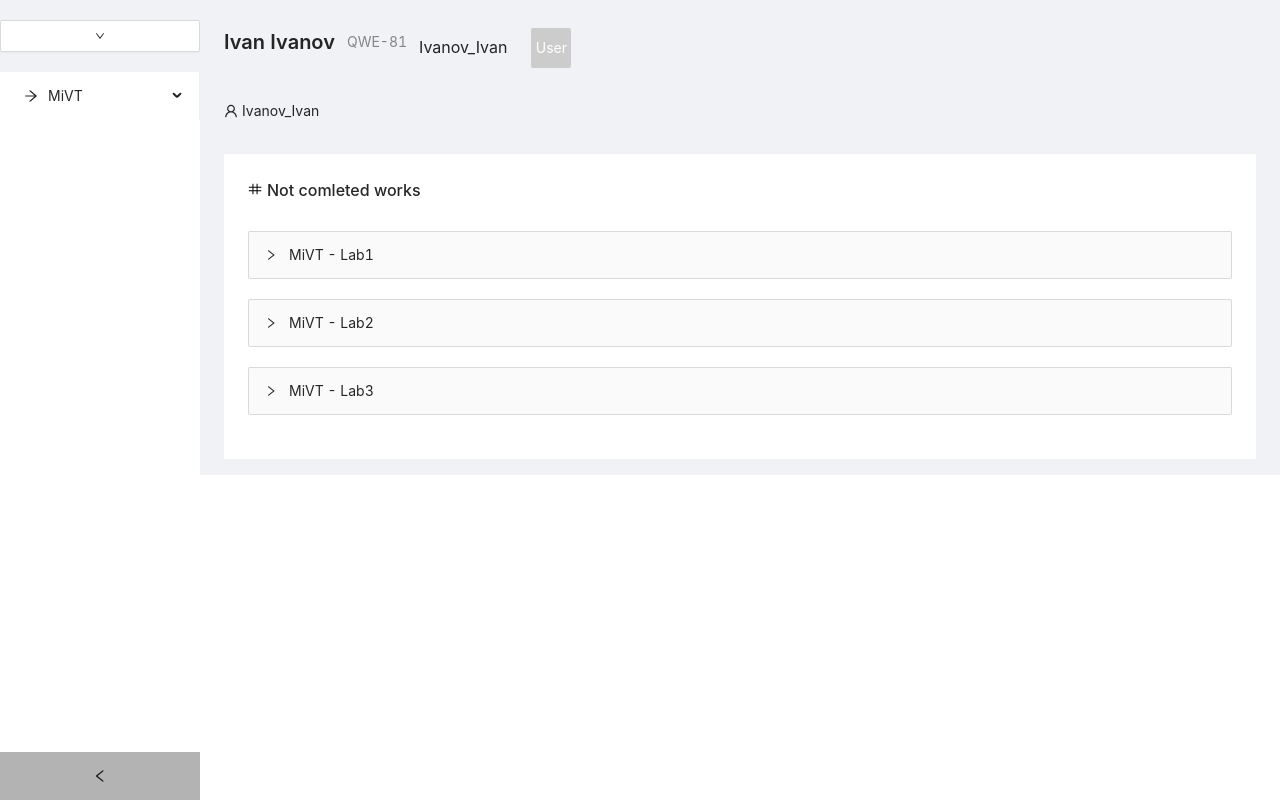
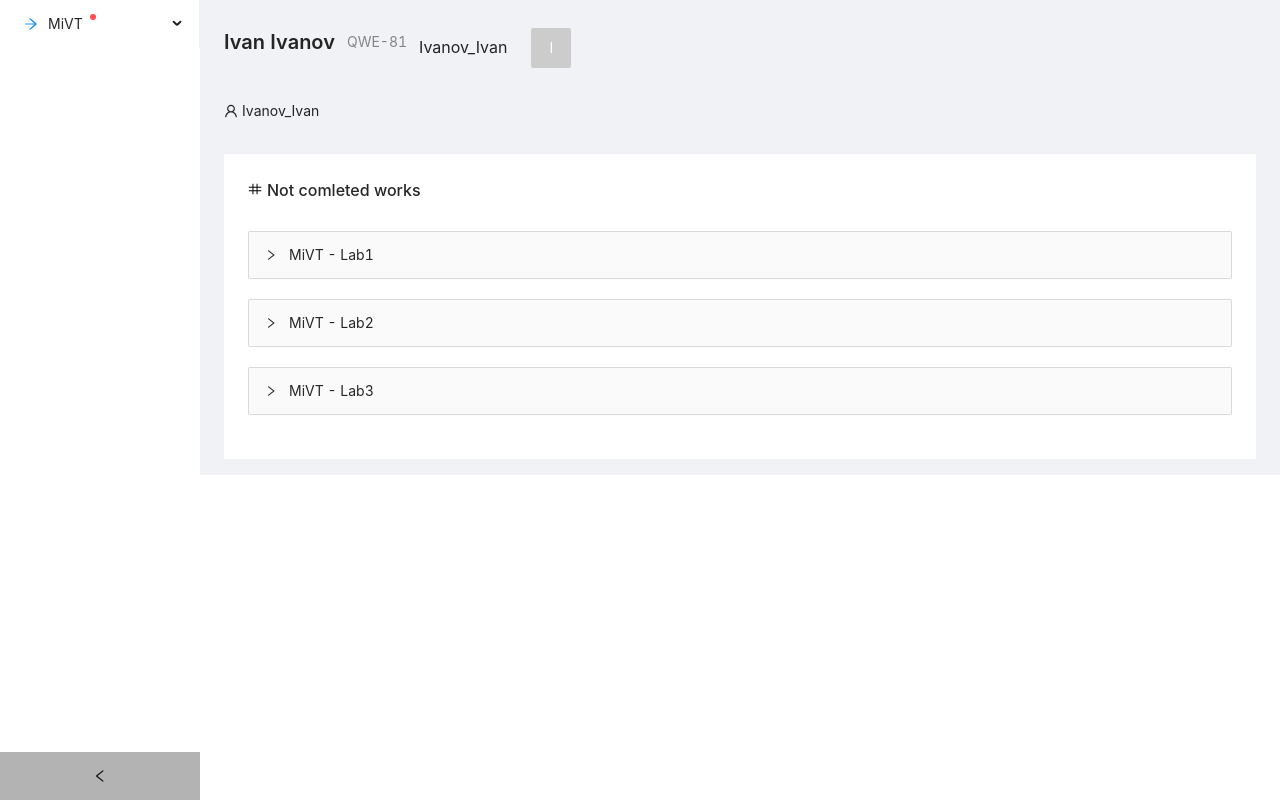
Before and after one commit to dahah-babah/thesis, a React app in the folder thesis/: page /user/vcklnjb1/home in a window 1280 px wide. Built offline with nearby package versions, Linux system fonts and the light colour scheme; data requests are answered from the project's data file.

Commit message:
Added badges on left-side menu, fix main page styles

```diff
--- a/thesis/db.json
+++ b/thesis/db.json
@@ -19,7 +19,14 @@
             "group": "QWE-81",
             "courses": [
                 {
-                    "id": "1"
+                    "id": "1",
+                    "works": [
+                        {
+                            "id": "1",
+                            "completed": true,
+                            "mark": "75"
+                        }
+                    ]
                 }
             ]
         },
--- a/thesis/src/components/pages/CommonPages/UserPage/UserPage.tsx
+++ b/thesis/src/components/pages/CommonPages/UserPage/UserPage.tsx
@@ -53,8 +53,6 @@ export class UserPage extends React.Component<any> {
     };
 
     private renderUserContent = (): React.ReactNode => {
-        {/* if S: render ALL not comleted works <StudentMainPage />
-        else T: render ALL not comleted reports <TeacherMainPage /> */}
         if (this.props.userStore.user) {
             if (this.props.userStore.user.role === 'teacher') {
                 return <TeacherMainPage />;
--- a/thesis/src/components/uui/Badge/Badge.tsx
+++ b/thesis/src/components/uui/Badge/Badge.tsx
@@ -3,20 +3,23 @@ import { Badge as AntdBadge } from 'antd';
 
 interface Props {
     content: React.ReactNode;
-    count: number;
+    count?: number;
     status?: 'success' | 'processing' | 'default' | 'error' | 'warning';
     dot?: boolean;
     title?: string;
+    offset?: [number, number];
 }
 
 export class Badge extends React.Component<Props> {
 
     render(): React.ReactChild {
-        const { content, count, status } = this.props;
+        const { content, count, status, dot, offset } = this.props;
         return (
             <AntdBadge
                 count={count}
                 status={status}
+                dot={dot}
+                offset={offset}
             >
                 {content}
             </AntdBadge>
--- a/thesis/src/components/uui/Breadcrumb/Breadcrumb.tsx
+++ b/thesis/src/components/uui/Breadcrumb/Breadcrumb.tsx
@@ -1,6 +1,6 @@
 import React from 'react';
 import { Breadcrumb as BreadcrumbAntd } from 'antd';
-import { UserOutlined } from '@ant-design/icons';
+import { UserOutlined, DoubleRightOutlined } from '@ant-design/icons';
 import './Breadcrumb.module.less';
 import { User, Student, Teacher } from '../../../types/types';
 import { inject, observer } from 'mobx-react';
@@ -9,7 +9,10 @@ interface Route {
     user: User | Student | Teacher;
     path?: string;
     breadcrumbName?: string;
-    children?: Array<{ path: string, breadcrumpName: string }>;
+    children?: Array<{
+        path: string,
+        breadcrumpName: string
+    }>;
 }
 
 const { Item } = BreadcrumbAntd;
@@ -17,23 +20,29 @@ const { Item } = BreadcrumbAntd;
 @inject('userStore')
 @observer
 export class Breadcrumb extends React.Component<Route | any> {
+    //use dropdowns in courses->[coursenames]->works->[worknames]
+    // home for student = not completed course
 
     private renderItems = (): React.ReactNode => {
-        return (
-            <>
-                <Item href=''>
+        if (this.props.userStore.user) {
+            return (
+                <Item href={`/user/${this.props.userStore.user.id}/home`}>
                     <UserOutlined />
                     <span>
-                        {this.props.userStore.user ? this.props.userStore.user.username : null}
+                        {this.props.userStore.user.username}
                     </span>
                 </Item>
-            </>
-        );
+            );
+        } else {
+            return null;
+        }
     };
 
     render(): React.ReactChild {
         return (
-            <BreadcrumbAntd>
+            <BreadcrumbAntd
+                separator={<DoubleRightOutlined />}
+            >
                 {this.renderItems()}
             </BreadcrumbAntd>
         );
--- /dev/null
+++ b/thesis/src/components/uui/Breadcrumb/BreadcrumbMap.ts
@@ -0,0 +1,3 @@
+export const breadcrumbNmaeMap = {
+    'user/:userId/courses': 'courses',
+};
--- a/thesis/src/components/uui/Header/Header.tsx
+++ b/thesis/src/components/uui/Header/Header.tsx
@@ -8,6 +8,10 @@ interface Props {
 }
 
 export class Header extends React.Component<Props> {
+
+    private firstLetter = (username: string): string => {
+        return username[0];
+    };
 
     private formTitle = (): string => {
         if (this.props.user) {
@@ -41,7 +45,7 @@ export class Header extends React.Component<Props> {
             this.props.user
             ?   <span className={styles.userWrapper}>
                     <p className={styles.username}>{this.props.user.username}</p>
-                    <UserIcon username={'User'} />
+                    <UserIcon username={this.firstLetter(this.props.user.username)} />
                 </span>
             : null
         );
--- a/thesis/src/components/uui/Menu/Menu.tsx
+++ b/thesis/src/components/uui/Menu/Menu.tsx
@@ -1,7 +1,11 @@
 import React from 'react';
 import { Menu as AntdMenu } from 'antd';
 import { ArrowRightOutlined } from '@ant-design/icons';
-import { Course, Work } from '../../../types/types';
+import { Course, Work, User, Student, Teacher } from '../../../types/types';
+import { Link } from 'react-router-dom';
+import { inject, observer } from 'mobx-react';
+import { observable } from 'mobx';
+import { Badge } from '../Badge/Badge';
 
 interface Props {
     menuItems: Course[];
@@ -9,28 +13,45 @@ interface Props {
 
 const { SubMenu, Item } = AntdMenu;
 
-export class Menu extends React.Component<Props> {
+@inject('userStore')
+@observer
+export class Menu extends React.Component<Props | any> {
 
-    private renderParts = (parts: any): React.ReactNode => {
+    @observable user!: User | Teacher | Student;
+
+    componentDidMount() {
+        this.user = this.props.userStore.getUser();
+    };
+
+    private renderCourseName = (name: string): React.ReactNode => {
         return (
-            parts.map((part: any) =>
-                <Item key={part.id}>{part.title}</Item>
-            )
+            <span>
+                <ArrowRightOutlined />
+                <Badge
+                    content={<span>{name}</span>}
+                    dot
+                    offset={[10, 0]}
+                />
+            </span>
         );
     };
 
-    private renderItemGroups = (course: Course): React.ReactNode => {
-        if (course.works) {
+    private renderItems = (course: Course): React.ReactNode => {
+        if (course.works && this.props.userStore.user) {
             return (
                 course.works.map((work: Work) =>
-                    work.parts.length
-                    ?   <SubMenu
-                            key={work.id}
-                            title={work.title}
+                    <Item key={work.id}>
+                        <Link
+                            to={`/user/${this.props.userStore.user.id}/courses/${course.id}/works/${work.id}`}
                         >
-                            {this.renderParts(work.parts)}
-                        </SubMenu>
-                    :   <Item key={work.id}>{work.title}</Item>
+                            {/* mock add status */}
+                            <Badge
+                                content={work.title}
+                                dot
+                                offset={[10, 0]}
+                            />
+                        </Link>
+                    </Item>
                 )
             );
         } else return null;
@@ -38,19 +59,18 @@ export class Menu extends React.Component<Props> {
 
     private renderMenuItems = (): React.ReactNode => {
         const { menuItems } = this.props;
-        if (menuItems) {
+        if (menuItems && this.props.userStore.user) {
             return (
                 menuItems.map((menuItem: Course) =>
                     <SubMenu
                         key={menuItem.id}
                         title={
-                            <span>
-                                <ArrowRightOutlined />
-                                <span>{menuItem.name}</span>
-                            </span>
+                            <Link to={`/user/${this.props.userStore.user.id}/courses/${menuItem.id}`}>
+                                {this.renderCourseName(menuItem.name)}
+                            </Link>
                         }
                     >
-                        {this.renderItemGroups(menuItem)}
+                        {this.renderItems(menuItem)}
                     </SubMenu>
                 )
             );
--- a/thesis/src/components/uui/Sider/Sider.tsx
+++ b/thesis/src/components/uui/Sider/Sider.tsx
@@ -1,6 +1,6 @@
 import React from 'react';
 import { inject, observer } from 'mobx-react';
-import { Layout, Typography } from 'antd';
+import { Layout } from 'antd';
 import styles from './Sider.module.less';
 
 import { Menu } from '../Menu/Menu';
@@ -13,7 +13,6 @@ interface Props {
 }
 
 const { Sider } = Layout;
-// const { Title } = Typography;
 
 @inject('userStore', 'siderStore', 'courseStore')
 @observer
@@ -24,12 +23,18 @@ export class CustomSider extends React.Component<Props | any> {
     };
 
     private renderMenuHeader = (): React.ReactNode => {
+        if (this.props.userStore.user) {
+            if (this.props.userStore.user.role === 'student') {
+                return null;
+            } else {
                 return (
                     <Dropdown
                         className={styles.menuHeader}
                         menuItems={['Courses', 'Statistic']}
                     />
                );
+            }
+        } else return null;
     };
 
     private renderMenu = (): React.ReactNode => {
```
Lines whose indentation alone changed are shown as unchanged.
